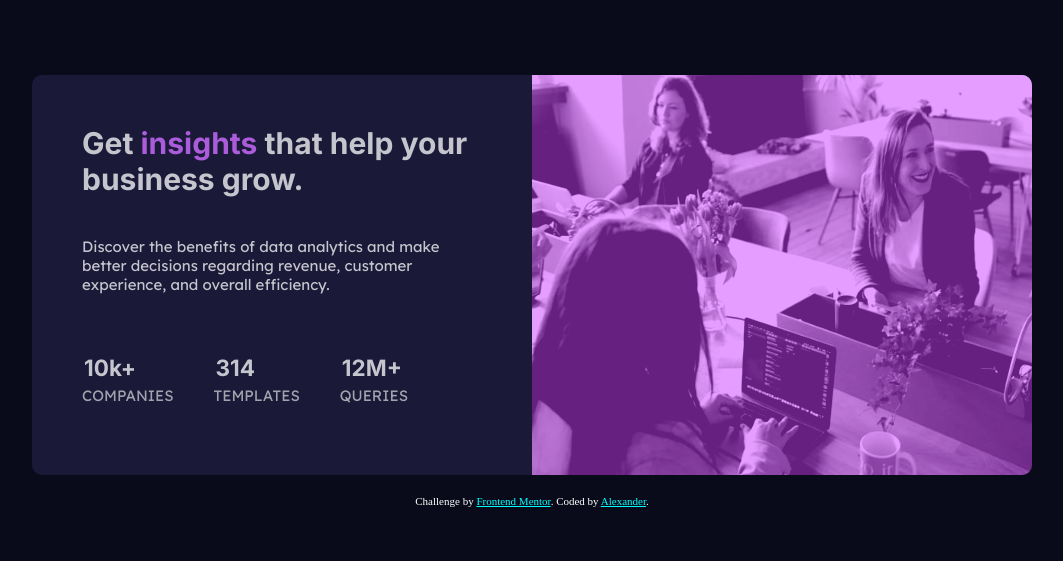
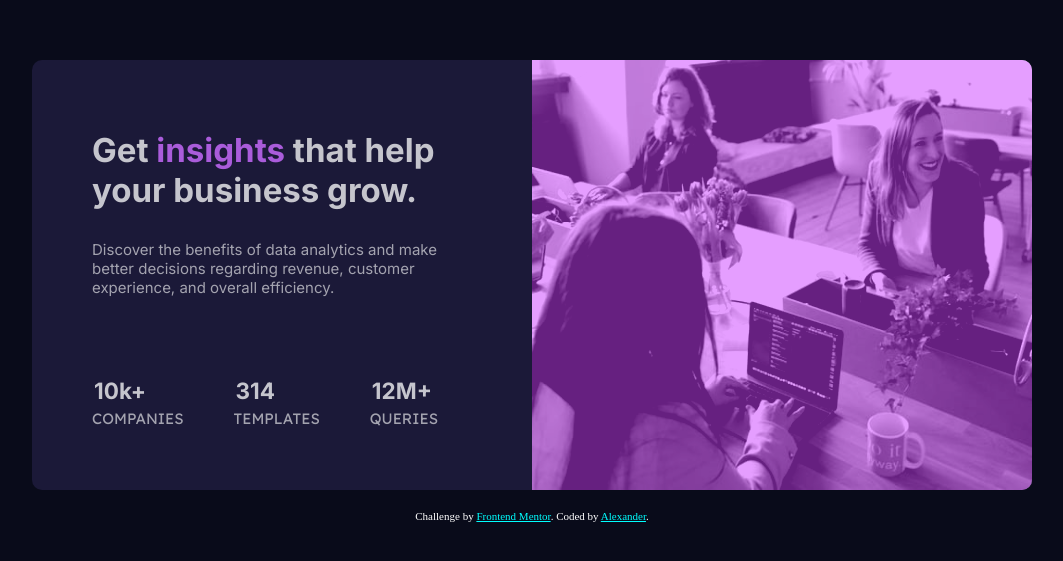
Before and after one commit to Perr0fe0/resumen-estadisticas, a plain HTML site: page index.html in a window 1280 px wide. Shown: the part 117-678 px from the top of the page, without its empty margins (108-1171 px from the left). Drawn offline with Linux system fonts and the light colour scheme.

Commit message:
cambios menores

```diff
--- a/css/style.css
+++ b/css/style.css
@@ -81,7 +81,7 @@ img{
 @media (min-width: 758px) {
     .contenedor{
         width: 100rem;
-        height: 40rem;
+        height: 43rem;
         grid-template-columns: 50% 50%;
         padding: 0;
 
@@ -106,19 +106,23 @@ img{
 @media (min-width: 758px) {
     .descripcion-titulo{
        text-align: start;
-        margin-bottom: 4rem;
-        font-size: 3rem;
+        margin-bottom: 3rem;
+        margin-left: 6rem;
+        font-size: 3.3rem;
     }
 }
 .descripcion-parrafo{
     margin: 2rem 3rem;
-    color: var(--neutral-st-white-0-75);
+    color: var(--neutral-st-white-0-6);
+    font-family: var(--inter);
+
 }
 @media (min-width: 758px) {
     .descripcion-parrafo{
         text-align:start;
-        margin-left: 5rem;
-        margin-right: 5rem;
+        margin-left: 6rem;
+        margin-right: 6rem;
+        margin-bottom: 4rem;
     }
 }
 .contenedor-descripcion{
@@ -159,6 +163,12 @@ img{
     text-transform: uppercase;
     margin-top: 5rem;
     color: var(--neutral-st-white-0-6);
+
+}
+@media (min-width: 758px) {
+    .descripcion-info{
+        margin-left: 1rem;
+    }
 }
 .num{
 
--- a/index.html
+++ b/index.html
@@ -37,7 +37,11 @@
 
     </section>
     <section class="contenedor-imagen">
-      <img src="images/image-header-mobile.jpg" alt="imagen">
+      <picture>
+        <source media="(min-width:758px)" srcset="images/image-header-desktop.jpg">
+        <img src="images/image-header-mobile.jpg" alt="imagen">
+      </picture>
+
       <div class="imagen-color"></div>
 
     </section>
```
